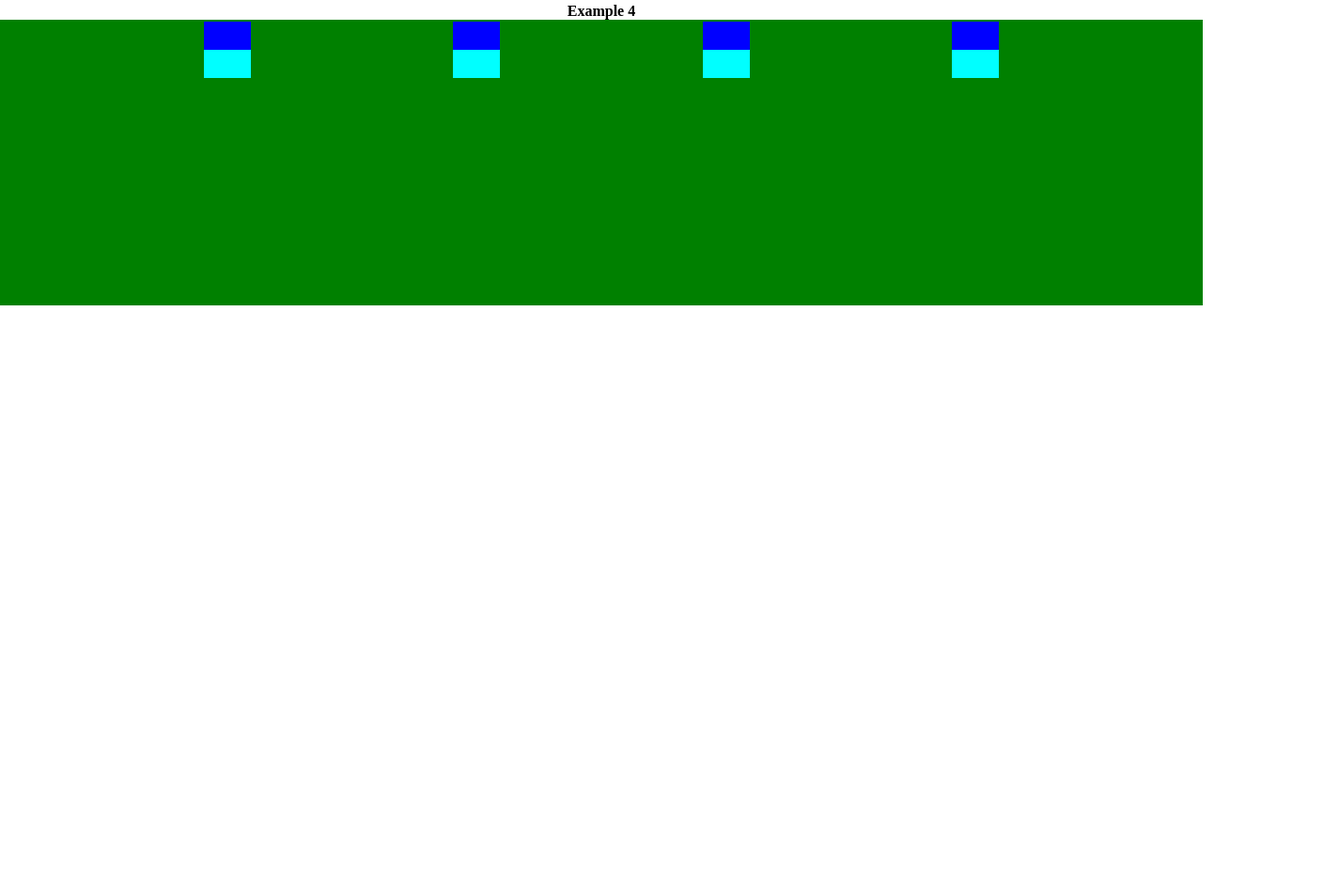
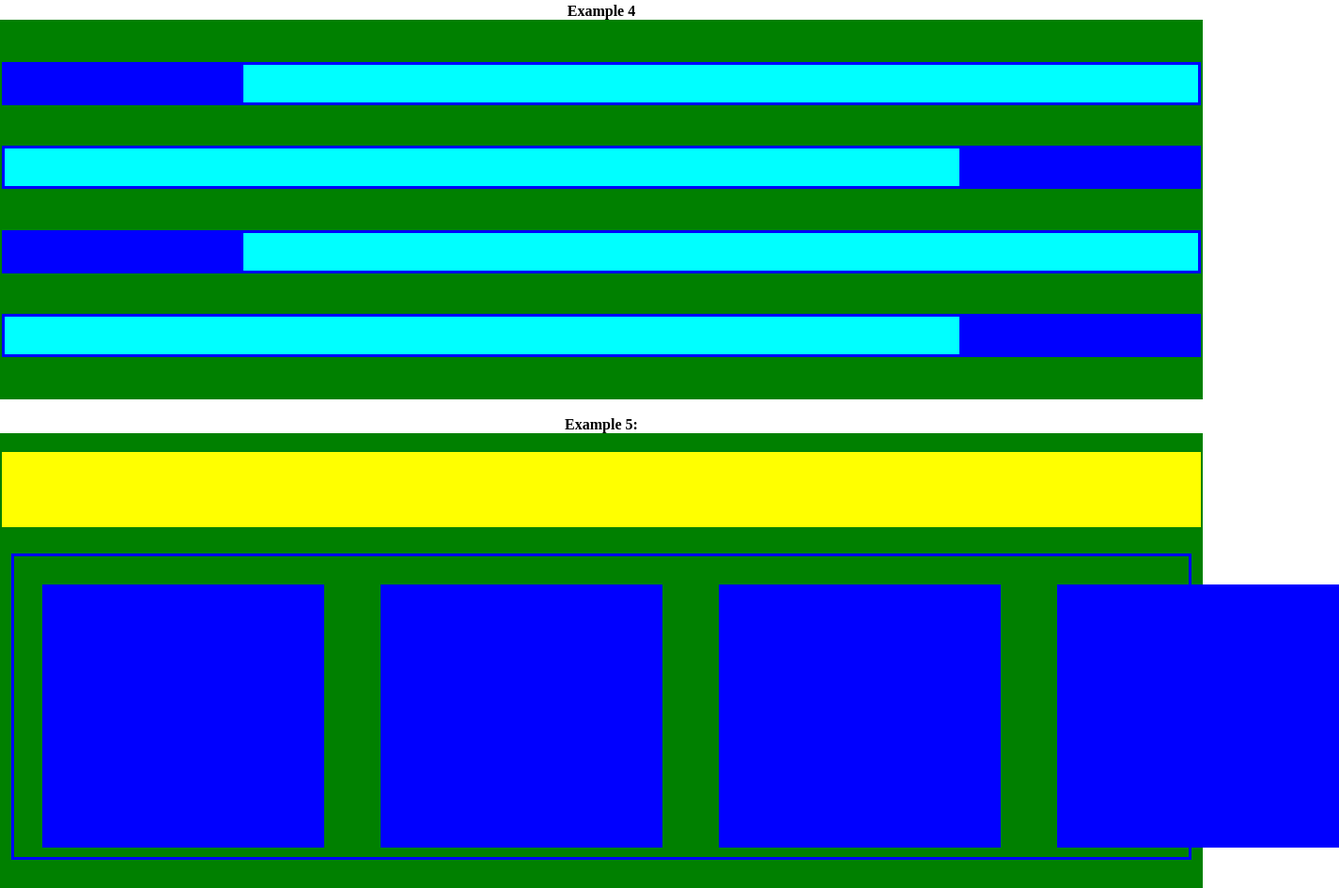
Before and after one commit to Tuiatua/FlexLayouts, a plain HTML site: page index.html in a window 1280 px wide. Shown: the part 678-1623 px from the top of the page at 94% size, 1425 px wide, since content can reach past the window. Before the commit the page ends 1003 px from the top, so only its background shows below. Drawn offline with Linux system fonts and the light colour scheme.

Commit message:
flex layouts

```diff
--- a/index.html
+++ b/index.html
@@ -59,21 +59,32 @@
 <br>
 <h4>Example 4</h4>
 <div class="parent example4">
-    <div class="box">
-        <div class="one"></div>
-        <div class="two"></div>
+    <div class="row">
+        <div class="blue"></div>
+        <div class="cyan"></div>
     </div>
-    <div class="box">
-        <div class="one"></div>
-        <div class="two"></div>
+    <div class="row">
+        <div class="cyan"></div>
+        <div class="blue"></div>
     </div>
-    <div class="box">
-        <div class="one"></div>
-        <div class="two"></div>
+    <div class="row">
+        <div class="blue"></div>
+        <div class="cyan"></div>
     </div>
-    <div class="box">
-        <div class="one"></div>
-        <div class="two"></div>
+    <div class="row">
+        <div class="cyan"></div>
+        <div class="blue"></div>
+    </div>
+</div>
+<br>
+<h4>Example 5:</h4>
+<div class="parent example5">
+<div class="five"></div>
+    <div class="stripes">
+        <div class="column"></div>
+        <div class="column"></div>
+        <div class="column"></div>
+        <div class="column"></div>
     </div>
 </div>
 </body>
--- a/style.css
+++ b/style.css
@@ -51,21 +51,46 @@ background-color:yellow;
     background-color:orange;
 }
 .example4{
+flex-direction:column;
+    justify-content:space-evenly;
+    min-height:400px;
+}
+.row{
+    border:solid blue;
+    min-height:40px;
+    display:flex;
+    min-width:40px;
+}
+.blue{
+    background-color:blue;
+    min-height:27px;
+    width:20%;
+}
+.cyan{
+    background-color:cyan;
+    min-height:27px;
+    width:80%;
+}
+.example5{
+flex-direction:column;
+    min-height:480px;
+    justify-content:space-evenly
+}
+.five{
+background-color:yellow;
     flex-direction:row;
-    justify-content:space-evenly;
-    min-height:300px;
+    height:80px;
 }
-.box{
-    min-height:50px;
-    min-width:50px;
+.stripes{
+    border:solid blue;
+    flex-direction:row;
+    height:320px;
+    display:flex;
+    margin:10px;
 }
-.one{
-background-color:blue;
-min-width:30px;
-min-height:30px;
+.column{
+    background-color:blue;
+    min-height:280px;
+    min-width:300px;
+    margin:30px;
 }
-.two{
-background-color:cyan;
-    min-width:30px;
-    min-height:30px;
-}
```
